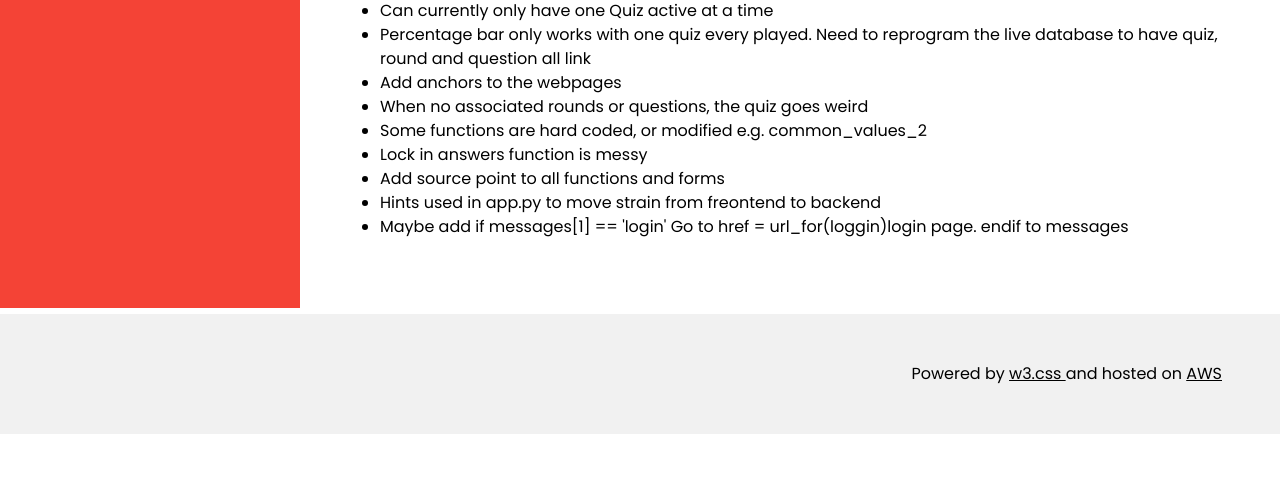
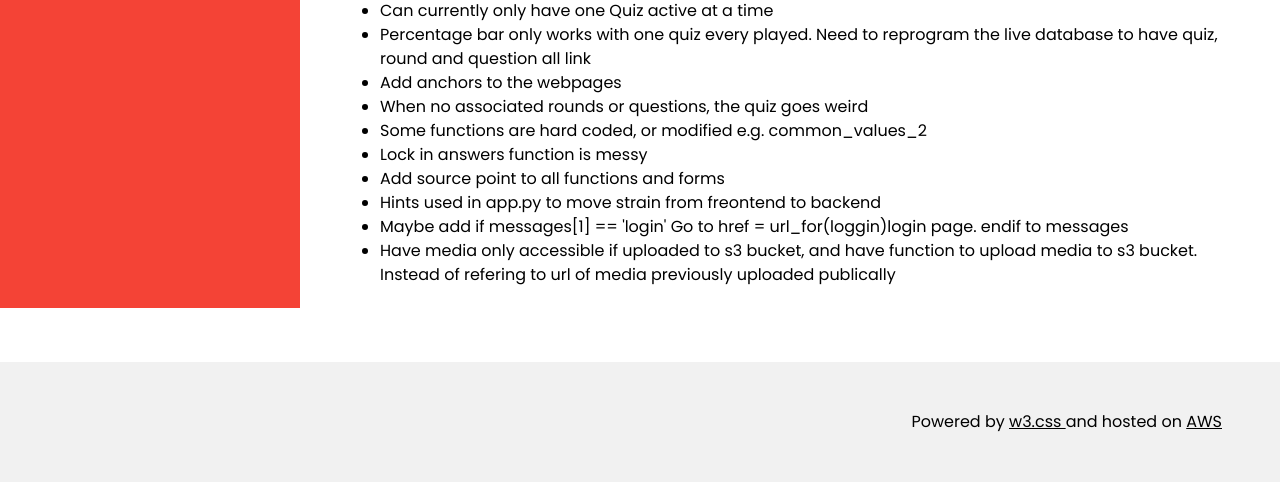
Before and after one commit to TDCole21/tom_quiz_app, a Flask app: page / in a window 1280 px wide. Shown: the part 492-974 px from the top of the page. Before the commit the page ends 926 px from the top, so only its background shows below. Run offline with Flask 3, Linux system fonts and the light colour scheme.

Commit message:
Can add media to a question, if media hosted to public via url

```diff
--- a/templates/misc/index.html
+++ b/templates/misc/index.html
@@ -19,5 +19,6 @@
         <li>Add source point to all functions and forms</li>
         <li>Hints used in app.py to move strain from freontend to backend</li>
         <li>Maybe add if messages[1] == 'login' Go to href = url_for(loggin)login page. endif to messages</li>
+        <li>Have media only accessible if uploaded to s3 bucket, and have function to upload media to s3 bucket. Instead of refering to url of media previously uploaded publically</li>
     </ul>
 {%endblock%}
```
